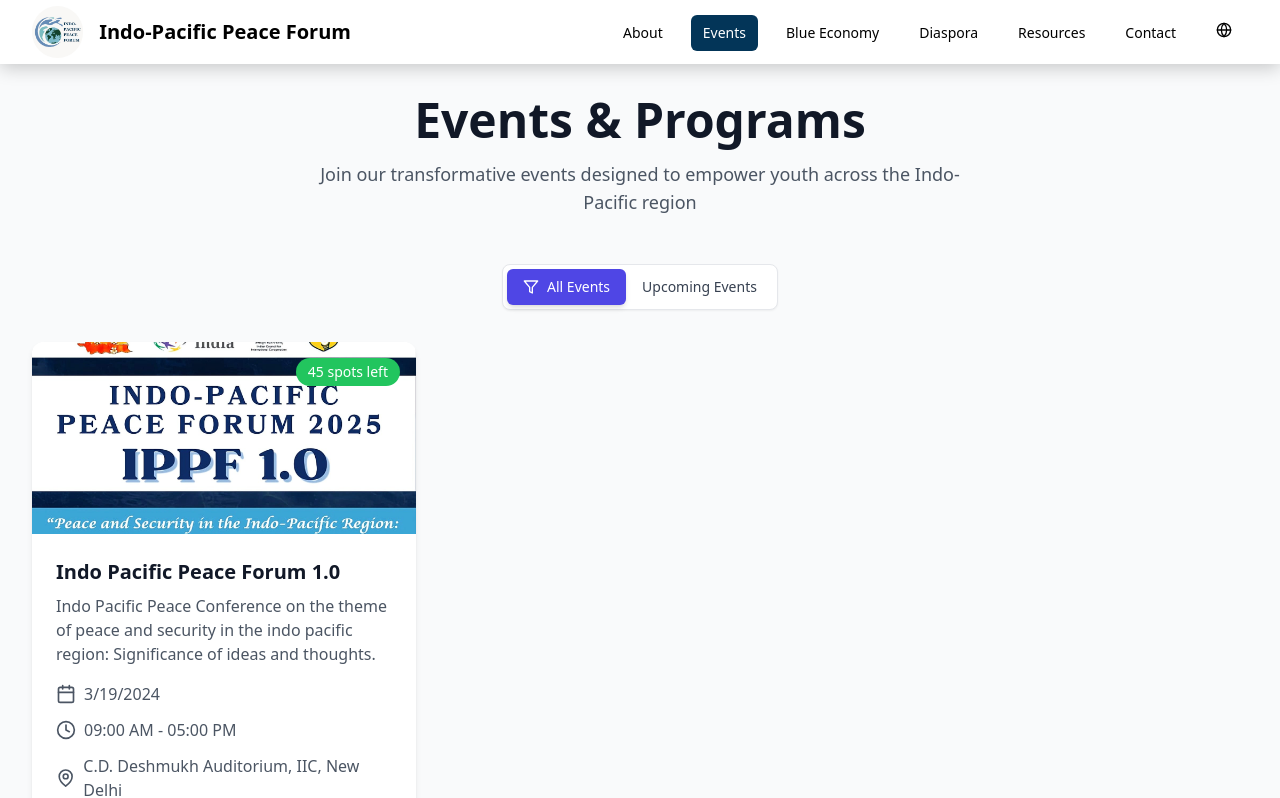
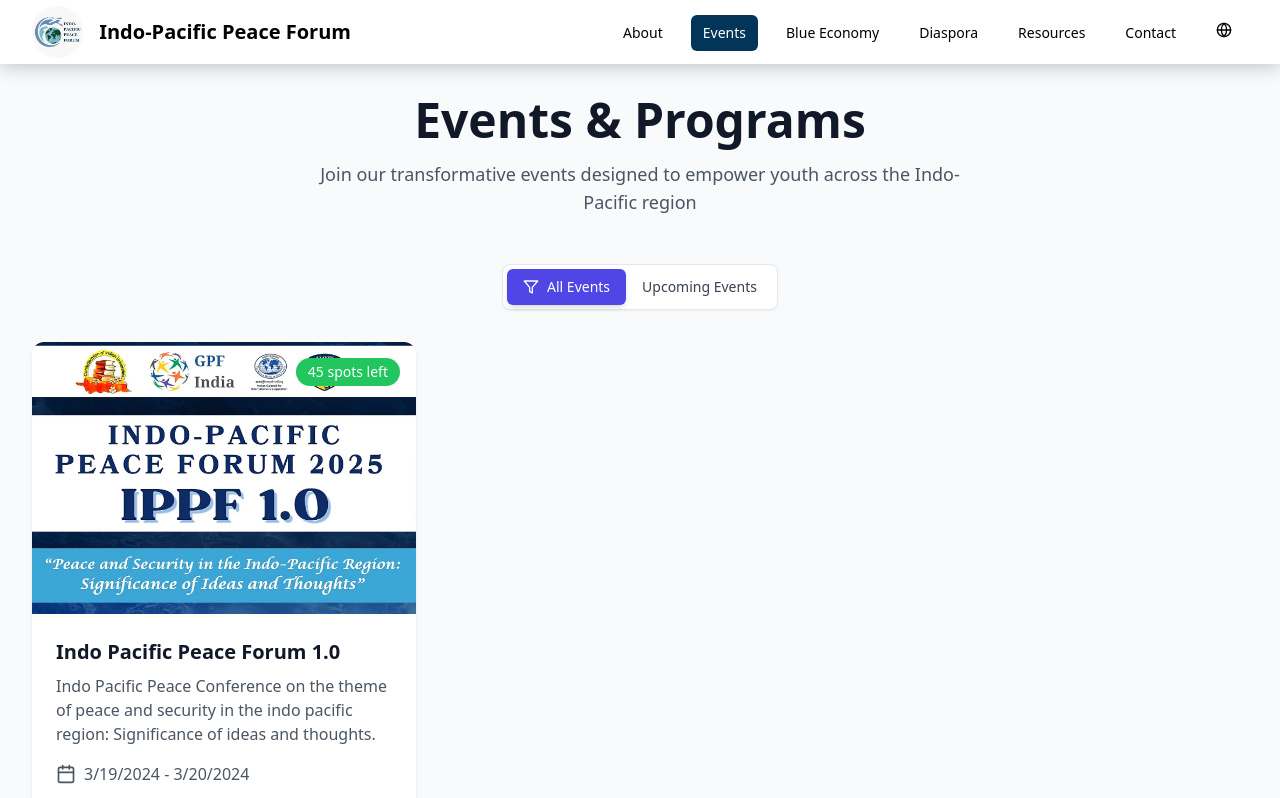
Before and after one commit to devanshtyagi26/Global-Peace-Foundation, a React (Vite) app: page /events in a window 1280 px wide. Shown: the top 798 px of the page. Built offline with nearby package versions, Linux system fonts and the light colour scheme.

Commit message:
Event details updated

```diff
--- a/src/pages/Events.tsx
+++ b/src/pages/Events.tsx
@@ -18,7 +18,8 @@
     {
       id: 1,
       title: t("events.list.summit.title"),
-      date: "2024-03-19",
+      datefrom: "2024-03-19",
+      dateto: "2024-03-20",
       time: "09:00 AM - 05:00 PM",
       location: t("events.list.summit.location"),
       type: "upcoming",
@@ -26,7 +27,8 @@
       spotsLeft: 45,
       description: t("events.list.summit.description"),
       image: "/Events/IPPF.jpg",
-      registrationLink: "#register",
+      registrationLink:
+        "https://docs.google.com/forms/d/e/1FAIpQLSdzzppL4bFxtgMsD5enI9n8ZV-7VRUyxKsRobSFYEiiGM1UdQ/viewform",
     },
   ];
 
@@ -98,7 +100,7 @@
               className="bg-white rounded-xl shadow-md overflow-hidden transition-all duration-500 ease-in-out transform hover:scale-102 hover:shadow-xl animate-fade-slide-up"
               style={{ animationDelay: `${index * 150}ms` }}
             >
-              <div className="relative h-48 overflow-hidden">
+              <div className="relative h-[17rem] overflow-hidden">
                 <img
                   src={event.image}
                   alt={event.title}
@@ -125,7 +127,10 @@
                 <div className="space-y-3">
                   <div className="flex items-center text-gray-600 transition-transform duration-300 hover:translate-x-2">
                     <Calendar className="w-5 h-5 mr-2" />
-                    <span>{new Date(event.date).toLocaleDateString()}</span>
+                    <span>
+                      {new Date(event.datefrom).toLocaleDateString()} -{" "}
+                      {new Date(event.dateto).toLocaleDateString()}{" "}
+                    </span>
                   </div>
 
                   <div className="flex items-center text-gray-600 transition-transform duration-300 hover:translate-x-2">
@@ -150,6 +155,7 @@
                 {event.type === "upcoming" && event.spotsLeft > 0 && (
                   <a
                     href={event.registrationLink}
+                    target="_blank"
                     className="mt-6 inline-flex items-center justify-center w-full px-4 py-2 border border-transparent rounded-md shadow-sm text-base font-medium text-white bg-indigo-600 transition-all duration-300 ease-in-out transform hover:bg-indigo-700 hover:scale-105 hover:shadow-lg"
                   >
                     {t("events.registerNow")}
```
